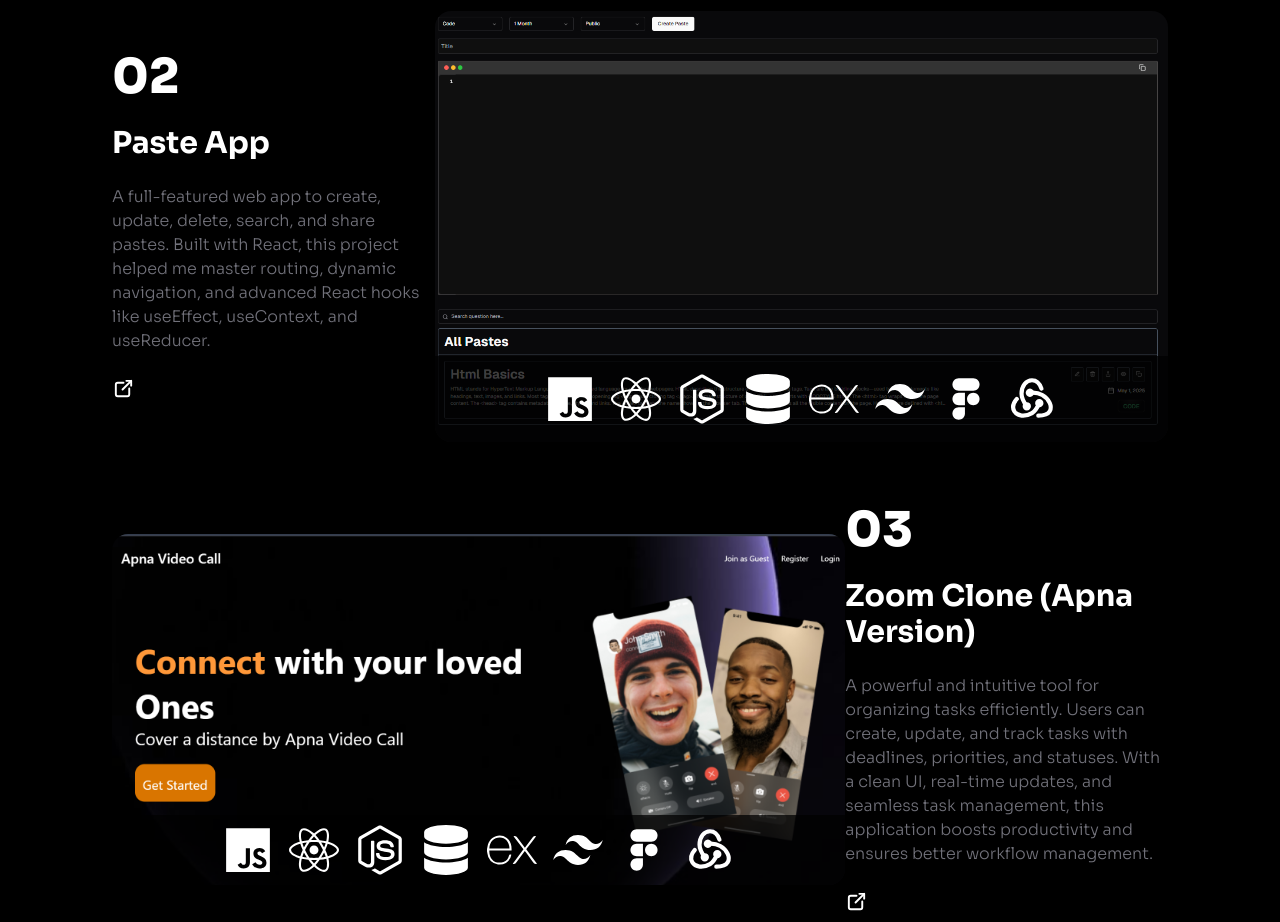
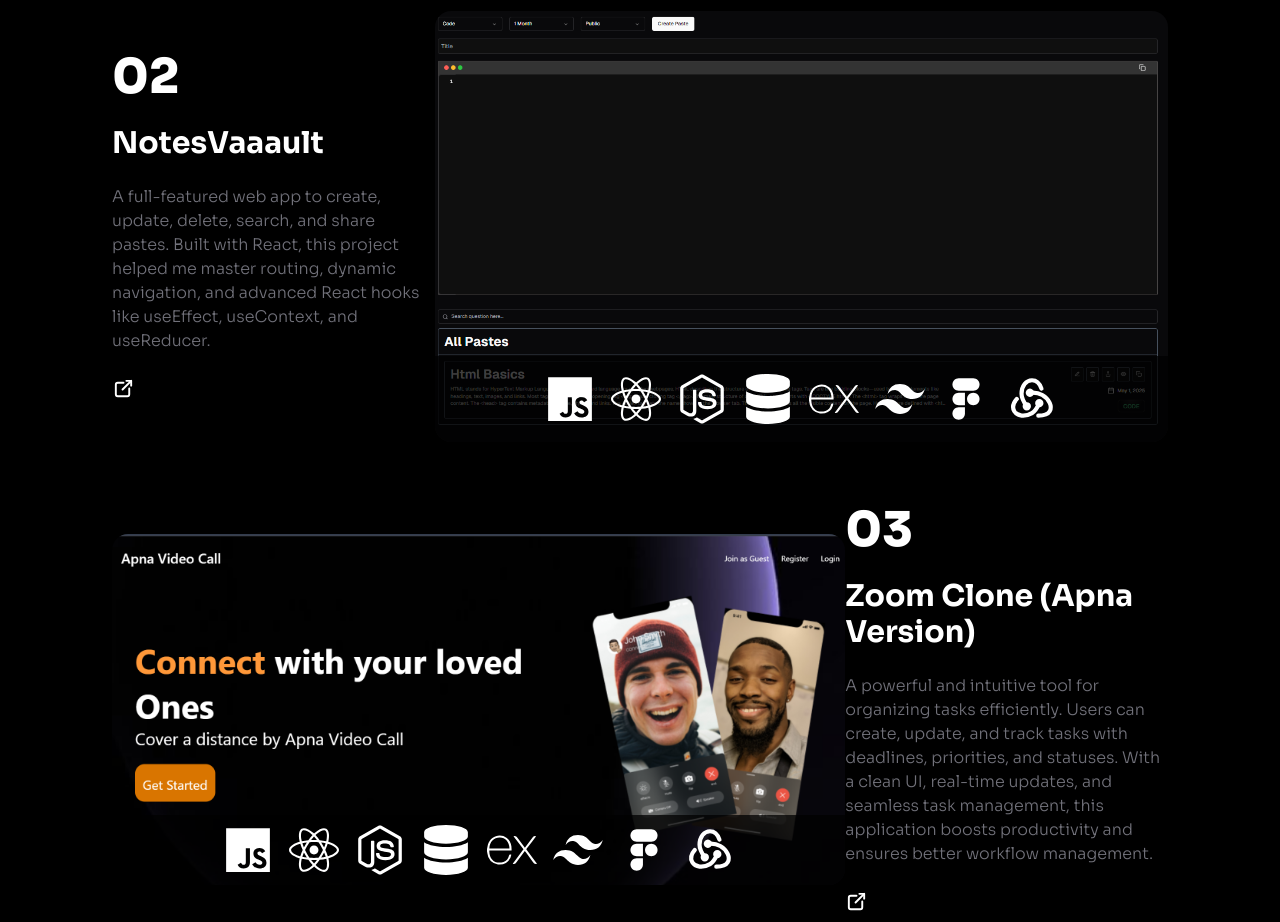
Before and after one commit to Curious-Firdosh/Fridosh_Portfolio, a React (Vite) app: page / in a window 1280 px wide. Shown: the part 2580-3502 px from the top of the page. Built offline with nearby package versions, Linux system fonts and the light colour scheme.

Commit message:
"Updated New Projects"

```diff
--- a/src/components/Projects.jsx
+++ b/src/components/Projects.jsx
@@ -18,10 +18,10 @@ const projects = [
   },
   {
     id: 2,
-    title: "Paste App",
+    title: "NotesVaaault",
     description: " A full-featured web app to create, update, delete, search, and share pastes. Built with React, this project helped me master routing, dynamic navigation, and advanced React hooks like useEffect, useContext, and useReducer.",
     image: "/assets/project5.png",
-    link: "#"
+    link: "https://notesvaault.netlify.app/"
   },
   {
     id: 3,
```
